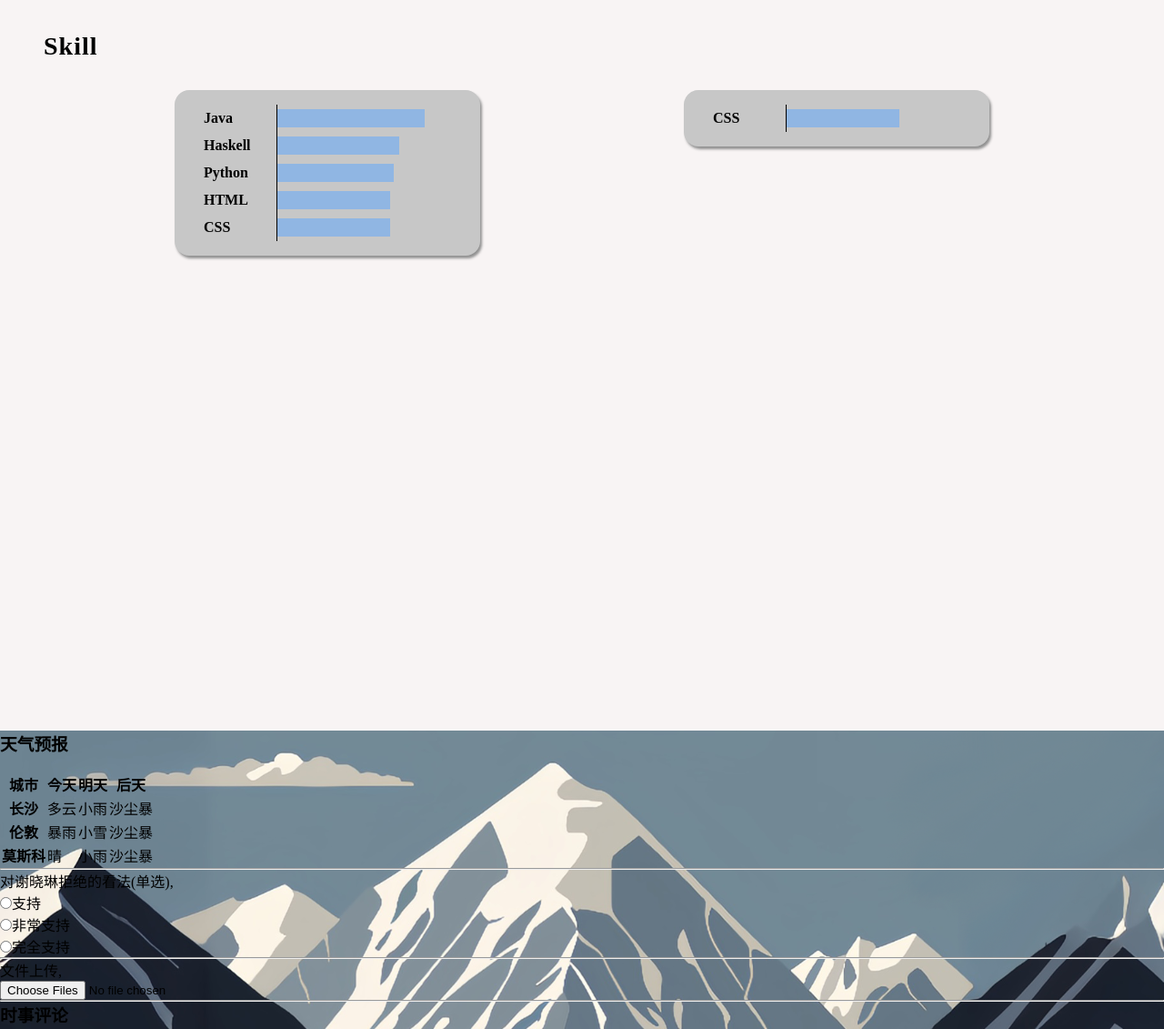
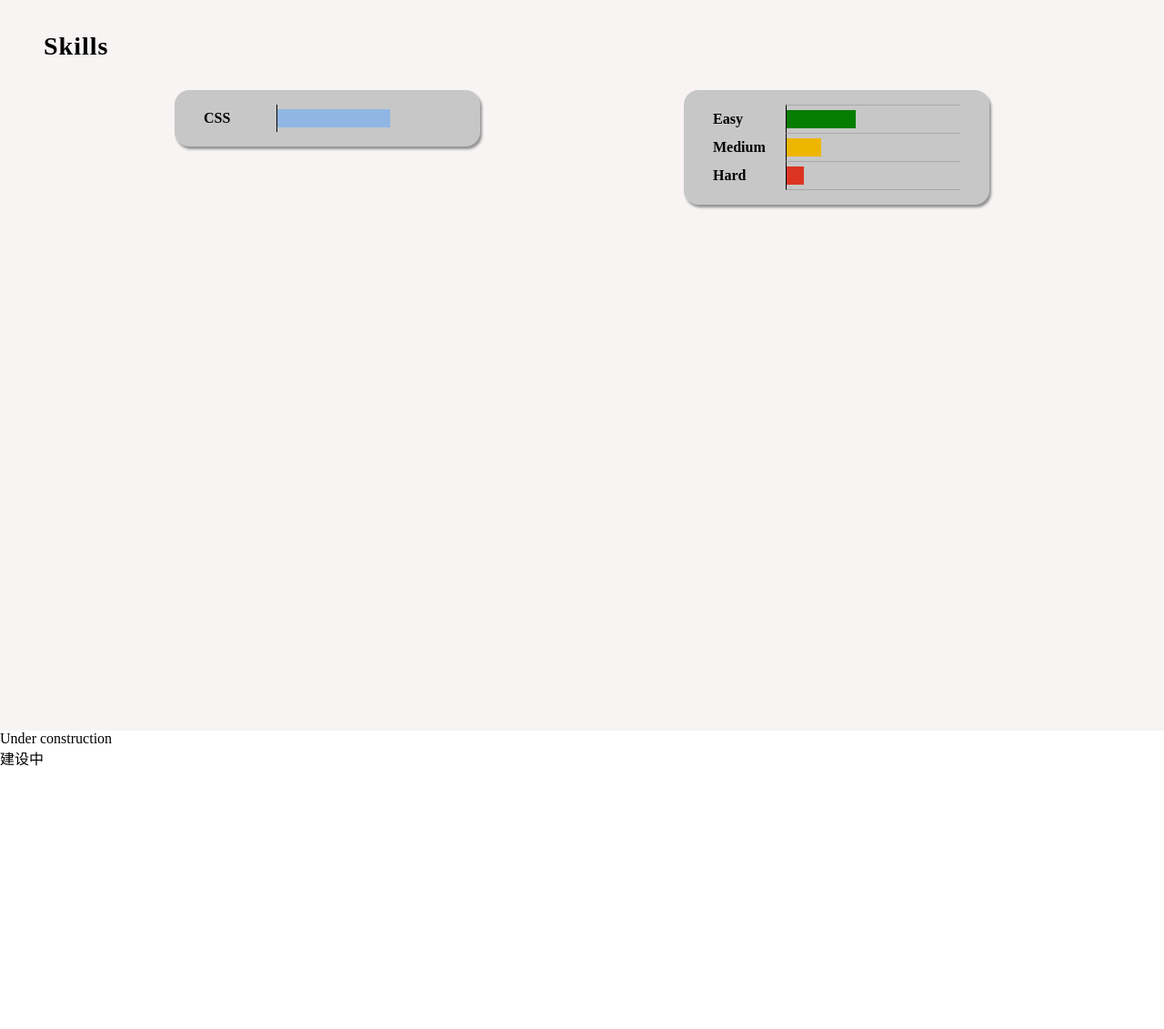
Before and after one commit to Nook001/nook.github.io, a plain HTML site: page index.html in a window 1280 px wide. Shown: the part 1669-2800 px from the top of the page at 91% size. After the commit the page ends 2632 px from the top, so only its background shows below. Drawn offline with Linux system fonts and the light colour scheme.

Commit message:
Add files via upload

```diff
--- a/index.html
+++ b/index.html
@@ -11,13 +11,13 @@
     <link href="css/index.css" rel="stylesheet" />
 
     <!-- 表格文件 -->
-    <link href="asset/chart/charts.min.css" rel="stylesheet" />
+    <link href="asset/ChartCss/charts.min.css" rel="stylesheet" />
 
     <!-- 图标文件 -->
-    <link href="asset/css/fontawesome.css" rel="stylesheet" />
-    <link href="asset/css/brands.css" rel="stylesheet" />
-    <link href="asset/css/regular.css" rel="stylesheet" />
-    <link href="asset/css/solid.css" rel="stylesheet" />
+    <link href="asset/AwesomeFont/css/fontawesome.css" rel="stylesheet" />
+    <link href="asset/AwesomeFont/css/brands.css" rel="stylesheet" />
+    <link href="asset/AwesomeFont/css/regular.css" rel="stylesheet" />
+    <link href="asset/AwesomeFont/css/solid.css" rel="stylesheet" />
 
 
 </head>
@@ -41,6 +41,11 @@
     </div>
 
     <!-- 返回顶部按钮 -->
+    <!--
+    1: Home
+    2: Introduction
+    3: Skill
+     -->
     <div>
         <a href="#1" id="up"><button><i class="fa-solid fa-arrow-up fa-lg"></i></button></a>
     </div>
@@ -96,39 +101,9 @@
 
     <!-- LeetCode数据 -->
     <div class="skill" id="3">
-        <h2>Skill</h2>
+        <h2>Skills</h2>
 
         <div class="chart">
-
-            <table class="charts-css bar show-labels show-primary-axis data-spacing-5">
-                <caption>Programming Skill</caption>
-                <tbody>
-                    <tr>
-                        <th scope="row"> Java </th>
-                        <td style="--size: 0.85;"></td>
-                    </tr>
-
-                    <tr>
-                        <th scope="row"> Haskell </th>
-                        <td style="--size: 0.7;"></td>
-                    </tr>
-
-                    <tr>
-                        <th scope="row"> Python </th>
-                        <td style="--size: 0.67;"></td>
-                    </tr>
-
-                    <tr>
-                        <th scope="row"> HTML </th>
-                        <td style="--size: 0.65;"></td>
-                    </tr>
-
-                    <tr>
-                        <th scope="row"> CSS </th>
-                        <td style="--size: 0.65;"></td>
-                    </tr>
-                </tbody>
-            </table>
 
             <table class="charts-css bar show-labels show-primary-axis data-spacing-5">
                 <caption>Programming Skill</caption>
@@ -140,87 +115,37 @@
                 </tbody>
             </table>
 
+            <!-- 编程语言 柱状图 -->
+            <table class="charts-css bar show-labels show-primary-axis show-data-axes data-spacing-5">
+                <caption>LeetCode Record</caption>
+                <tbody>
+                    <tr>
+                        <th scope="row"> Easy </th>
+                        <td style="--size: 0.4; --color: rgb(5, 125, 0)"></td>
+                    </tr>
+
+                    <tr>
+                        <th scope="row"> Medium </th>
+                        <td style="--size: 0.2; --color: rgb(238, 182, 1)"></td>
+                    </tr>
+
+                    <tr>
+                        <th scope="row"> Hard </th>
+                        <td style="--size: 0.1; --color: rgb(219, 53, 34)"></td>
+                    </tr>
+                </tbody>
+            </table>
+
+
         </div>
 
     </div>
 
-    <h3>天气预报</h3>
-    <table>
-        <thead>
-        <tr>
-            <th>城市</th>
-            <th>今天</th>
-            <th>明天</th>
-            <th>后天</th>
-        </tr>
-        </thead>
-
-        <tbody>
-        <tr>
-            <th>长沙</th>
-            <td>多云</td>
-            <td>小雨</td>
-            <td>沙尘暴</td>
-        </tr>
-
-        <tr>
-            <th>伦敦</th>
-            <td>暴雨</td>
-            <td>小雪</td>
-            <td>沙尘暴</td>
-        </tr>
-
-        <tr>
-            <th>莫斯科</th>
-            <td>晴</td>
-            <td>小雨</td>
-            <td>沙尘暴</td>
-        </tr>
-        </tbody><br>
-    </table><hr>
-
-
-
-
-    对谢晓琳拒绝的看法(单选),<br>
-    <label><input type="radio" name="refuse" id="4">支持</label><br>
-    <label><input type="radio" name="refuse" id="5">非常支持</label><br>
-    <label><input type="radio" name="refuse" id="6">完全支持</label><hr>
-
-    文件上传,<br>
-    <input type="file" multiple><hr>
-
-
-    <h3>时事评论</h3>
-        对谭松被拒的看法: <input type="text" placeholder="随便写">
-        对谭松自杀的看法: <input type="text" placeholder="赞同"><hr>
-
-
-    <h3>表单</h3>
-    <select>
-        <option selected>好似</option>
-        <option>好似喵</option>
-        <option>好似捏</option>
-    </select><hr>
-
-
-    <h3>长评论</h3>
-    <textarea placeholder="say something"></textarea>
-
-
-    <dl>
-        <dt>服务中心</dt>
-        <dd>申请售后</dd>
-        <dd>售后政策</dd>
-
-        <dt>线下门店</dt>
-        <dd>小米之家</dd>
-        <dd>服务网点</dd>
-
-        <dt>关于</dt>
-        <dd>了解小米</dd>
-        <dd>加入小米</dd>
-    </dl>
+    <div class="construction">
+        Under construction
+        <br>
+        建设中
+    </div>
 
     <script src="js/index.js"></script>
 </body>
```
